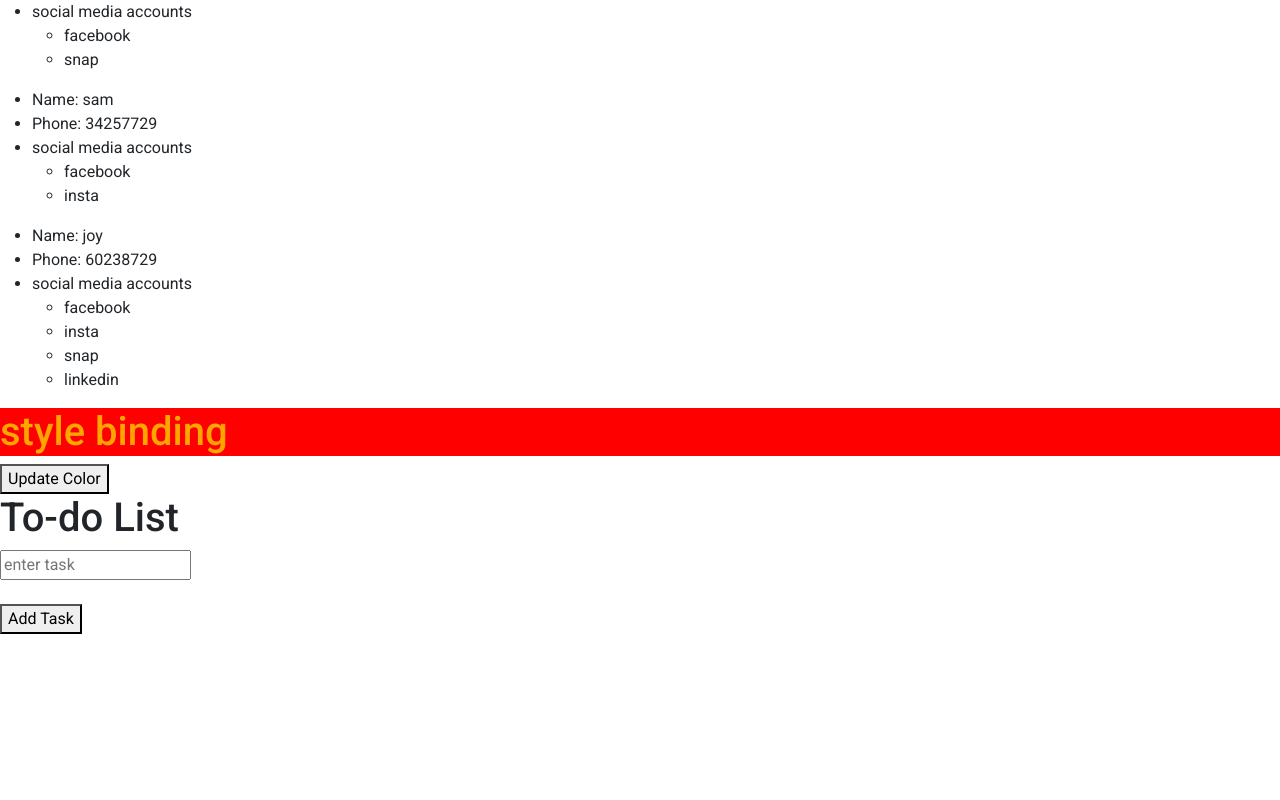
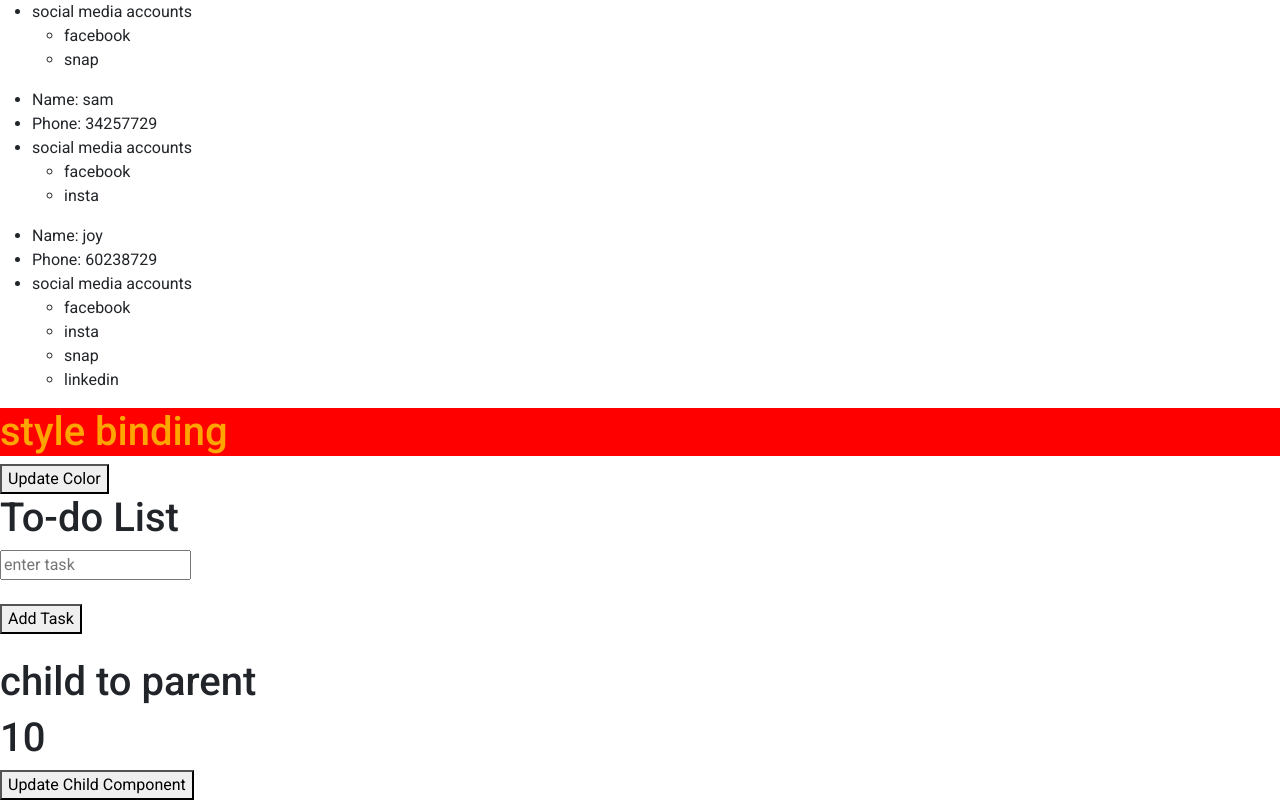
Before and after one commit to bhavisha550/angular, an Angular app: page / in a window 1280 px wide. Shown: the part 2525-3325 px from the top of the page. Before the commit the page ends 3159 px from the top, so only its background shows below. Built offline with nearby package versions, Linux system fonts and the light colour scheme.

Commit message:
child to parent

```diff
--- a/src/app/app.component.html
+++ b/src/app/app.component.html
@@ -138,3 +138,9 @@
 <ul *ngFor="let some of list">
     <li> {{some.fullName}} <button (click)="removeTask(some.id)">Remove</button></li>
 </ul>
+
+
+<!-- child to parent  -->
+<h1> {{title16}} </h1>
+<app-child [someItem]="someData"></app-child>
+<button (click)="updateChild()">Update Child Component</button>
--- a/src/app/app.component.ts
+++ b/src/app/app.component.ts
@@ -6,6 +6,7 @@ import { UserListComponent } from './user-list/user-list.component';
 import { CommonModule, NgSwitchDefault } from '@angular/common';
 import { HeaderComponent } from './components/header/header.component';
 import {NgForm} from '@angular/forms';
+import { ChildComponent } from './child/child.component';
 
 
 
@@ -15,7 +16,7 @@ import {NgForm} from '@angular/forms';
 @Component({
   selector: 'app-root',
   standalone: true,
-  imports: [RouterOutlet , TodoListComponent, LoginComponent,UserListComponent, CommonModule, HeaderComponent ],
+  imports: [RouterOutlet , TodoListComponent, LoginComponent,UserListComponent, CommonModule, HeaderComponent, ChildComponent],
   templateUrl: './app.component.html',
   styleUrl: './app.component.css'
 })
@@ -131,4 +132,13 @@ export class AppComponent {
     console.warn(id)
     this.list=this.list.filter(some=>some.id!==id)
   }
+
+
+  //child to parent
+  title16 = 'child to parent'
+  someData = 10;
+  updateChild()
+  {
+    this.someData=Math.floor(Math.random()*10)
+  }
 }
--- /dev/null
+++ b/src/app/child/child.component.html
@@ -0,0 +1 @@
+<h1>{{someItem}}</h1>
--- /dev/null
+++ b/src/app/child/child.component.ts
@@ -0,0 +1,21 @@
+import { Component, OnInit, InputDecorator, Input } from '@angular/core';
+
+@Component({
+  selector: 'app-child',
+  standalone: true,
+  imports: [],
+  templateUrl: './child.component.html',
+  styleUrl: './child.component.css'
+})
+export class ChildComponent implements OnInit{
+  constructor() {
+
+  }
+@ Input() someItem = 0;
+  ngOnInit(): void {
+
+  }
+
+
+
+}
```
Also changed, not shown: src/app/child/child.component.css (added), 1 other file (tests, documents, lock files or other folders).
